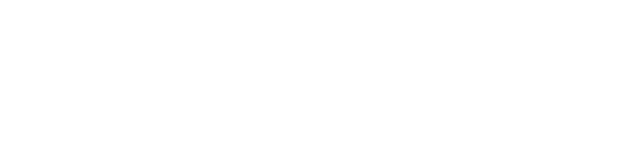
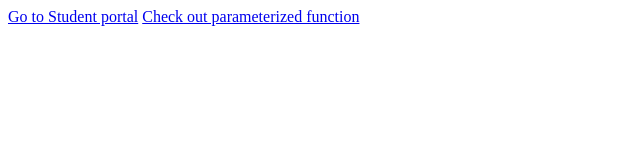
Before and after one commit to Oluwafemi-John1/array-school-portal, a plain HTML site: page index.html in a window 1280 px wide. Shown: the whole page, without its empty margins (0-640 px from the left). Drawn offline with Linux system fonts and the light colour scheme.

Commit message:
param added

```diff
--- a/index.html
+++ b/index.html
@@ -6,7 +6,8 @@
     <title>Document</title>
 </head>
 <body>
-
+    <a href="portal.html">Go to Student portal</a>
+    <a href="param.html">Check out parameterized function</a>
     <script src="script.js"></script>
 </body>
 </html>
```
Also changed, not shown: param.html (+0 -1 lines).
